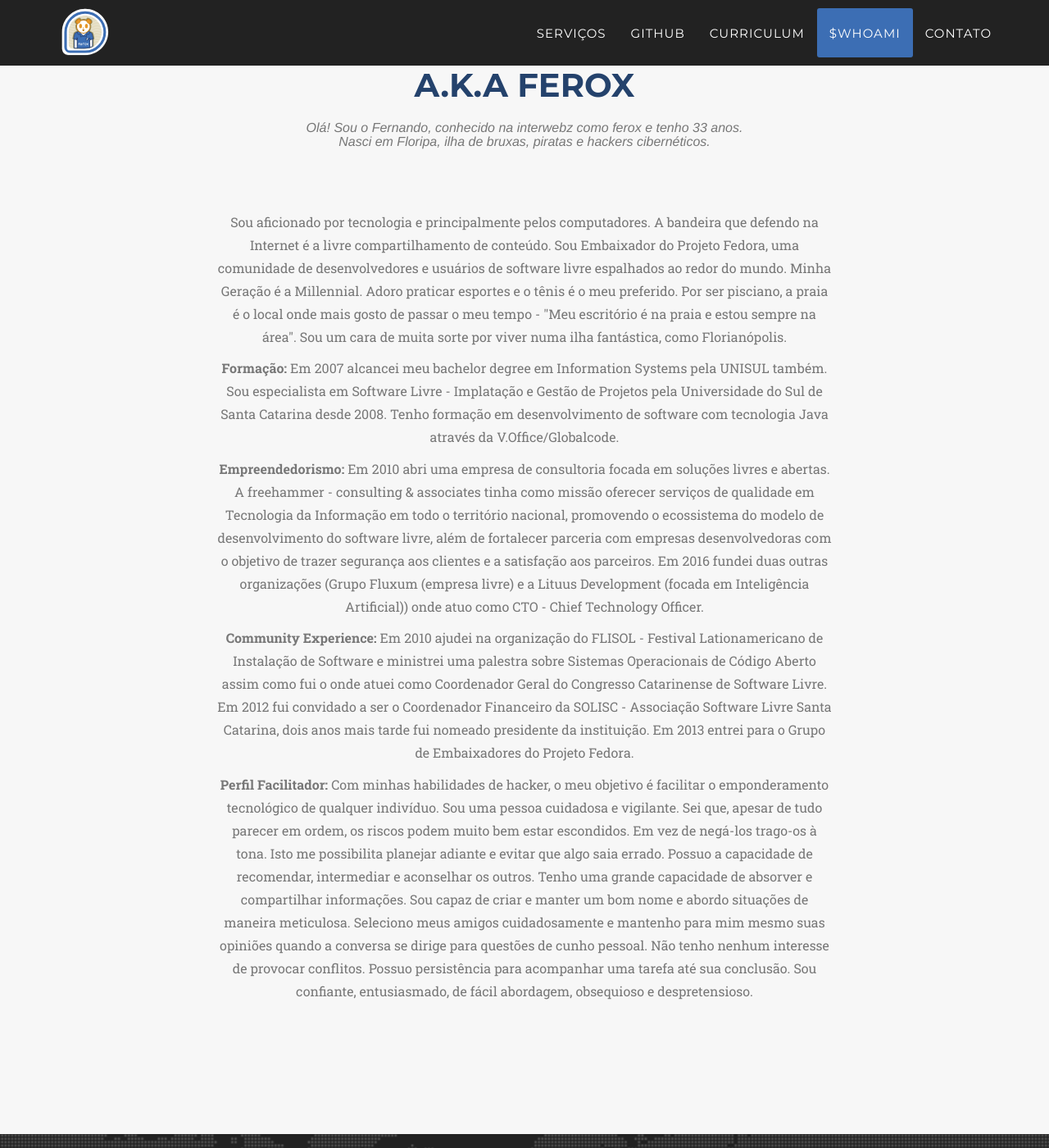
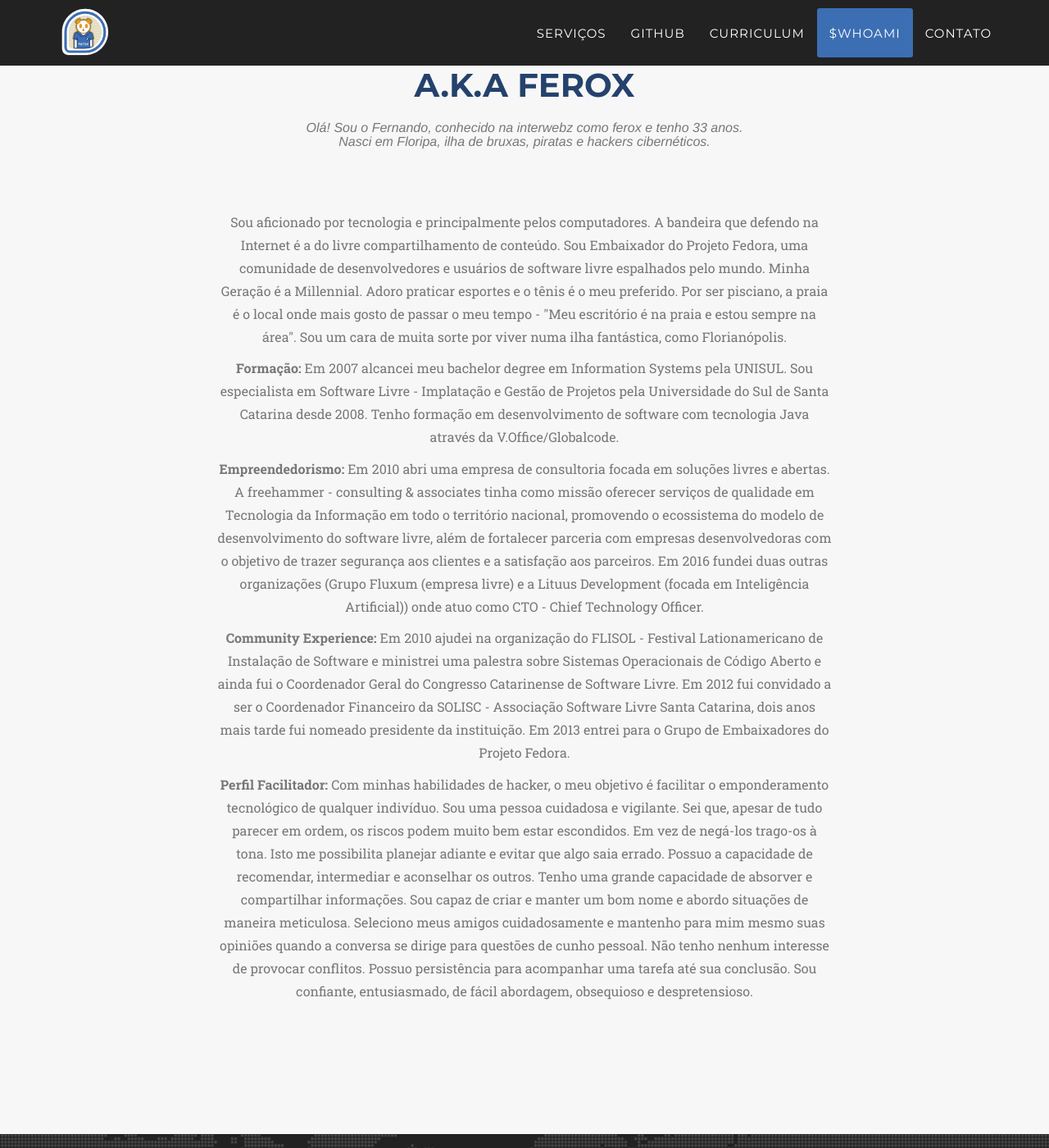
Before and after one commit to ferox/ferox.github.io, a Jekyll site: the page built from index.html, in a window 1280 px wide and 1400 px high, scrolled down 7810 px. Shown: the whole window at 82% size. Built offline with Jekyll 4.4.1, drawn with Linux system fonts in a browser that asks for light colours; some web fonts are replaced.

Commit message:
Arrumado os vários erros de portugês na área do .

```diff
--- a/_includes/team.html
+++ b/_includes/team.html
@@ -9,10 +9,10 @@
             </div>
             <div class="row">
                 <div class="col-lg-8 col-lg-offset-2 text-center">
-                    <p class="large text-muted">Sou aficionado por tecnologia e principalmente pelos computadores. A bandeira que defendo na Internet é a livre compartilhamento de conteúdo. Sou Embaixador do Projeto Fedora, uma comunidade de desenvolvedores e usuários de software livre espalhados ao redor do mundo. Minha Geração é a Millennial. Adoro praticar esportes e o tênis é o meu preferido. Por ser pisciano, a praia é o local onde mais gosto de passar o meu tempo - "Meu escritório é na praia e estou sempre na área". Sou um cara de muita sorte por viver numa ilha fantástica, como Florianópolis.</p>
-                    <p class="large text-muted"><strong>Formação:</strong> Em 2007 alcancei meu bachelor degree em Information Systems pela UNISUL também. Sou especialista em Software Livre - Implatação e Gestão de Projetos pela Universidade do Sul de Santa Catarina desde 2008. Tenho formação em desenvolvimento de software com tecnologia Java através da V.Office/Globalcode.</p>
+                    <p class="large text-muted">Sou aficionado por tecnologia e principalmente pelos computadores. A bandeira que defendo na Internet é a do livre compartilhamento de conteúdo. Sou Embaixador do Projeto Fedora, uma comunidade de desenvolvedores e usuários de software livre espalhados pelo mundo. Minha Geração é a Millennial. Adoro praticar esportes e o tênis é o meu preferido. Por ser pisciano, a praia é o local onde mais gosto de passar o meu tempo - "Meu escritório é na praia e estou sempre na área". Sou um cara de muita sorte por viver numa ilha fantástica, como Florianópolis.</p>
+                    <p class="large text-muted"><strong>Formação:</strong> Em 2007 alcancei meu bachelor degree em Information Systems pela UNISUL. Sou especialista em Software Livre - Implatação e Gestão de Projetos pela Universidade do Sul de Santa Catarina desde 2008. Tenho formação em desenvolvimento de software com tecnologia Java através da V.Office/Globalcode.</p>
                     <p class="large text-muted"><strong>Empreendedorismo:</strong> Em 2010 abri uma empresa de consultoria focada em soluções livres e abertas. A freehammer - consulting & associates tinha como missão oferecer serviços de qualidade em Tecnologia da Informação em todo o território nacional, promovendo o ecossistema do modelo de desenvolvimento do software livre, além de fortalecer parceria com empresas desenvolvedoras com o objetivo de trazer segurança aos clientes e a satisfação aos parceiros. Em 2016 fundei duas outras organizações (Grupo Fluxum (empresa livre) e a Lituus Development (focada em Inteligência Artificial)) onde atuo como CTO - Chief Technology Officer.</p>
-                    <p class="large text-muted"><strong>Community Experience:</strong> Em 2010 ajudei na organização do FLISOL - Festival Lationamericano de Instalação de Software e ministrei uma palestra sobre Sistemas Operacionais de Código Aberto assim como fui o onde atuei como Coordenador Geral do Congresso Catarinense de Software Livre. Em 2012 fui convidado a ser o Coordenador Financeiro da SOLISC - Associação Software Livre Santa Catarina, dois anos mais tarde fui nomeado presidente da instituição. Em 2013 entrei para o Grupo de Embaixadores do Projeto Fedora.</p>
+                    <p class="large text-muted"><strong>Community Experience:</strong> Em 2010 ajudei na organização do FLISOL - Festival Lationamericano de Instalação de Software e ministrei uma palestra sobre Sistemas Operacionais de Código Aberto e ainda fui o Coordenador Geral do Congresso Catarinense de Software Livre. Em 2012 fui convidado a ser o Coordenador Financeiro da SOLISC - Associação Software Livre Santa Catarina, dois anos mais tarde fui nomeado presidente da instituição. Em 2013 entrei para o Grupo de Embaixadores do Projeto Fedora.</p>
                     <p class="large text-muted"><strong>Perfil Facilitador:</strong> Com minhas habilidades de hacker, o meu objetivo é facilitar o emponderamento tecnológico de qualquer indivíduo. Sou uma pessoa cuidadosa e vigilante. Sei que, apesar de tudo parecer em ordem, os riscos podem muito bem estar escondidos. Em vez de negá-los trago-os à tona. Isto me possibilita planejar adiante e evitar que algo saia errado. Possuo a capacidade de recomendar, intermediar e aconselhar os outros. Tenho uma grande capacidade de absorver e compartilhar informações. Sou capaz de criar e manter um bom nome e abordo situações de maneira meticulosa. Seleciono meus amigos cuidadosamente e mantenho para mim mesmo suas opiniões quando a conversa se dirige para questões de cunho pessoal. Não tenho nenhum interesse de provocar conflitos. Possuo persistência para acompanhar uma tarefa até sua conclusão. Sou confiante, entusiasmado, de fácil abordagem, obsequioso e despretensioso.</p>
                 </div>
             </div>
```
